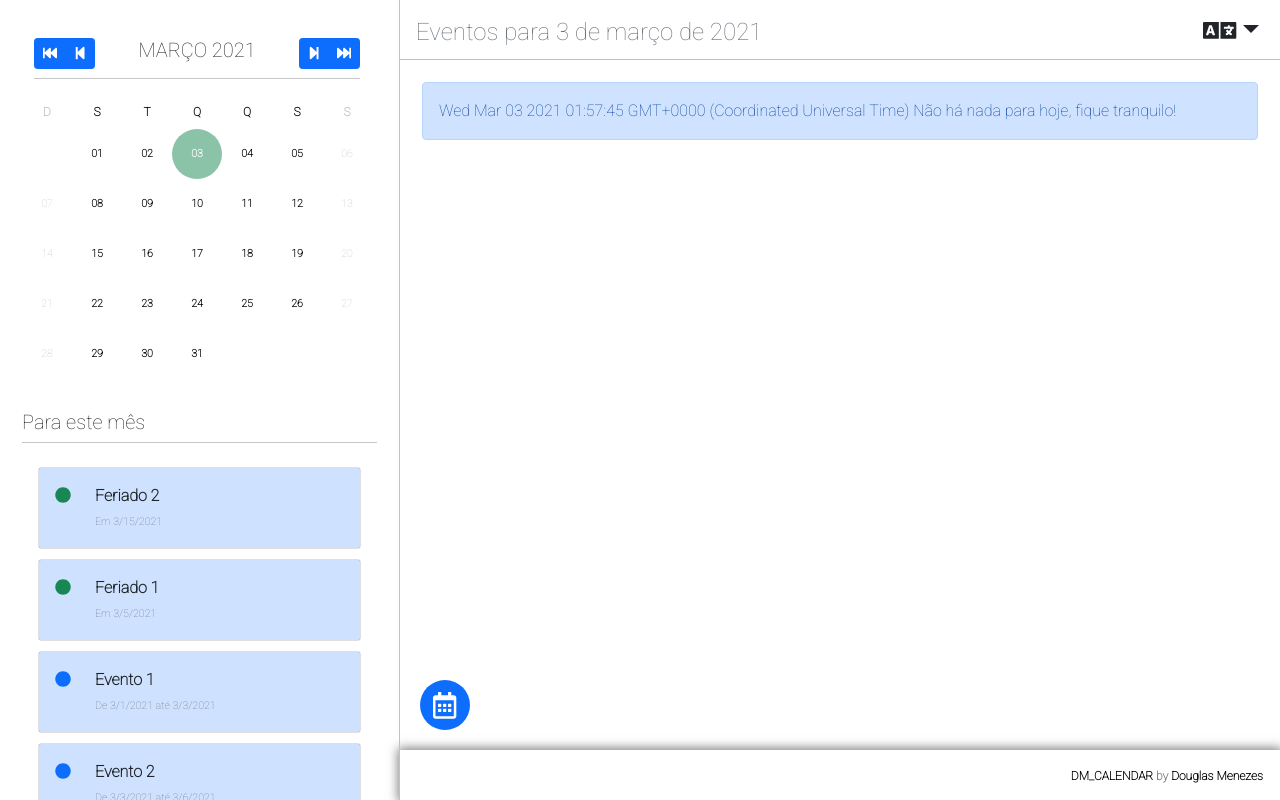
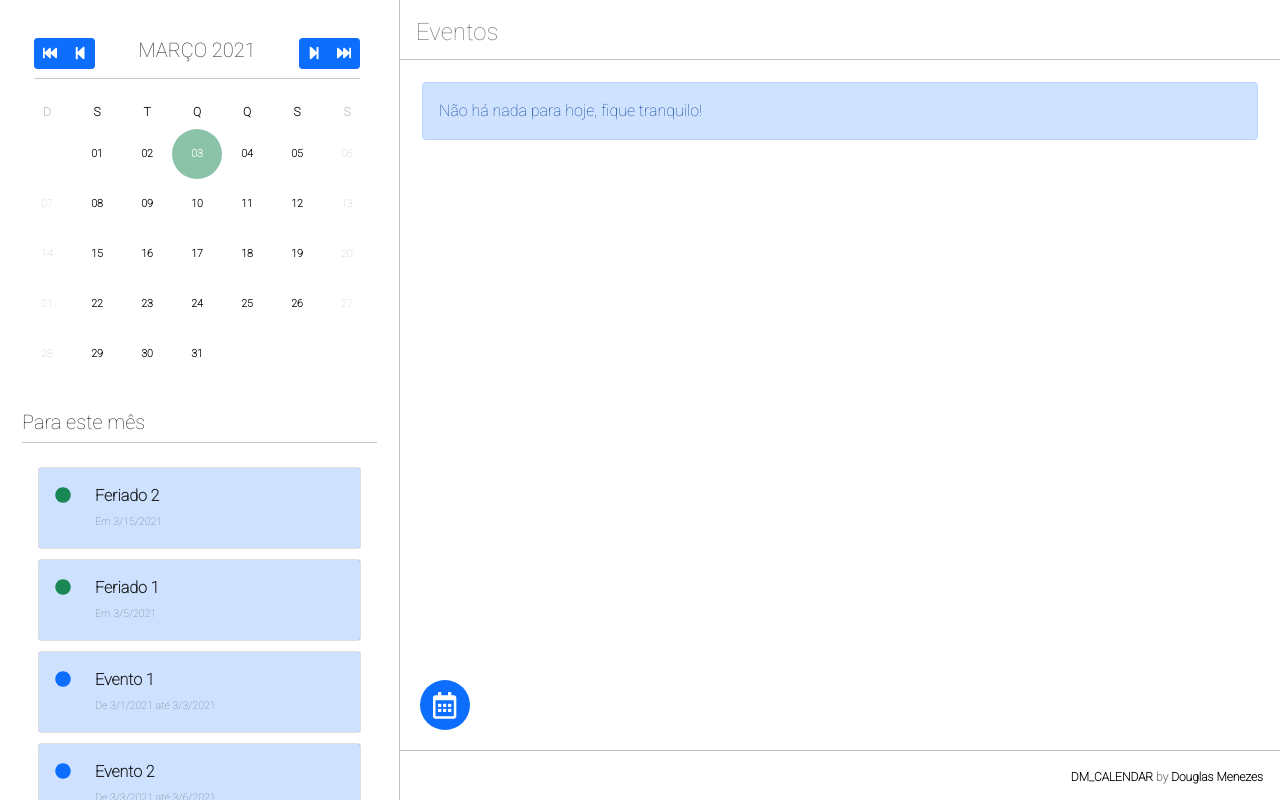
Before and after one commit to menezedouglas/custom-calendar, a Vue app: page / in a window 1280 px wide. Built offline with nearby package versions, Linux system fonts and the light colour scheme.

Commit message:
Aplicação básica terminada!Finalizar documentação!

```diff
--- a/src/App.vue
+++ b/src/App.vue
@@ -5,7 +5,10 @@
       :date="new Date()"
       :data="database"
       @changeDate="changeDate($event)"
-      :options="{}"
+      :options="{
+        selectLanguage: false,
+        showDate: false
+      }"
     ></full>
   </div>
 </template>
--- a/src/modules/day/component/index.vue
+++ b/src/modules/day/component/index.vue
@@ -24,7 +24,7 @@
         class="col-12"
       >
         <div class="alert alert-primary">
-          {{ date }} {{ lang.components.day.messages.nothing_today }}
+          {{ lang.components.day.messages.nothing_today }}
         </div>
       </div>
     </div>
--- a/src/modules/full/component/index.vue
+++ b/src/modules/full/component/index.vue
@@ -32,7 +32,7 @@
 #left_bar_ctrl:checked ~ .top-bar {
   width: calc(100% - 50px) !important;
 }
-
+#left_bar_ctrl:checked ~ .footer,
 #left_bar_ctrl:checked ~ .content {
   width: calc(100% - 50px) !important;
 }
@@ -65,6 +65,7 @@
 
 .left-bar {
   position: fixed;
+  z-index: 10;
   top: 0;
   left: 0;
   width: 400px;
@@ -148,12 +149,13 @@
   width: calc(100% - 400px);
   height: 50px;
   padding: 17px;
-  box-shadow:  0 0 10px 2px rgba(0,0,0,.5);
+  border-top: 1px solid #c1c1c1;
   z-index: -1;
   color: rgba(0,0,0,.5);
   text-align: right;
   font-size: 9pt;
   font-weight: bold;
+  transition: all .4s ease-in-out;
 }
 
 .footer a {
@@ -198,7 +200,7 @@
               <div class="card-body">
                 <div
                   class="card card-markup"
-                  v-for="(date, index) in data"
+                  v-for="(date, index) in eventsMonth"
                   v-bind:key="index"
                 >
                   <div class="card-body">
@@ -216,7 +218,7 @@
                   </div>
                 </div>
                 <div
-                  v-if="data.length === 0"
+                  v-if="eventsMonth.length === 0"
                   class="alert alert-success"
                 >
                   Não há programação para este mês!
@@ -271,7 +273,7 @@
     <div class="content">
       <day
         :langname="(lang) ? lang : `pt-br`"
-        :events="events"
+        :events="eventsDay"
         :date="date"
       ></day>
     </div>
@@ -327,7 +329,8 @@ export default {
       month: '',
       year: '',
       day: '',
-      events: [],
+      eventsDay: [],
+      eventsMonth: [],
       configs
     }
   },
@@ -351,63 +354,91 @@ export default {
         (typeof this.date === 'object') ? this.date.getDate() : new Date(this.date).getDate()
       ))
     },
-    changeDay (date) {
-      this.$emit('changeDate', date)
+    changeDay (date, allOfMonth = false, emit = true) {
+      if (emit) this.$emit('changeDate', date)
       this.setLanguage(this.lang, true, date)
       const showDate = {
         other: (data, param) => {
           const dataDate = new Date(data.date)
           const ref = (typeof param === 'object') ? param : new Date(param)
-
+          if (allOfMonth) {
             if (
-            (
-              dataDate.getDate() === ref.getDate()
-            ) &&
-            (
-              dataDate.getMonth() === ref.getMonth()
-            )
+              dataDate.getMonth() === ref.getMonth() &&
+              dataDate.getFullYear() === ref.getFullYear()
             ) {
-            this.events.push(data)
+              this.eventsMonth.push(data)
+            }
+          } else {
+            if (
+              dataDate.getDate() === ref.getDate() &&
+              dataDate.getMonth() === ref.getMonth() &&
+              dataDate.getFullYear() === ref.getFullYear()
+            ) {
+              this.eventsDay.push(data)
+            }
           }
         },
         event: (data, param) => {
           const init = new Date(data.init)
           const end = new Date(data.end)
           const ref = (typeof param === 'object') ? param : new Date(param)
+          if (allOfMonth) {
             if (
               (
+                init.getMonth() === ref.getMonth() &&
+                init.getFullYear() === ref.getFullYear()
+              ) ||
               (
-                init.getDate() <= ref.getDate()
+                end.getMonth() === ref.getMonth() &&
+                end.getFullYear() === ref.getFullYear()
+              )
+            ) {
+              this.eventsMonth.push(data)
+            }
+          } else {
+            if (
+              (
+                init.getDate() <= ref.getDate() &&
+                end.getDate() >= ref.getDate()
               ) &&
               (
-                  end.getDate() >= ref.getDate()
+                (
+                  init.getMonth() === ref.getMonth() &&
+                  init.getFullYear() === ref.getFullYear()
+                ) ||
+                (
+                  end.getMonth() === ref.getMonth() &&
+                  end.getFullYear() === ref.getFullYear()
                 )
-            ) &&
-            (
-              init.getMonth() === ref.getMonth() ||
-              end.getMonth() === ref.getMonth()
               )
             ) {
-            this.events.push(data)
+              this.eventsDay.push(data)
+            }
           }
         },
         holiday: (data, param) => {
           const dataDate = new Date(data.date)
           const ref = (typeof param === 'object') ? param : new Date(param)
 
+          if (allOfMonth) {
             if (
-            (
-              dataDate.getDate() === ref.getDate()
-            ) &&
-            (
-              dataDate.getMonth() === ref.getMonth()
-            )
+              dataDate.getMonth() === ref.getMonth() &&
+              dataDate.getFullYear() === ref.getFullYear()
             ) {
-            this.events.push(data)
+              this.eventsMonth.push(data)
+            }
+          } else {
+            if (
+              dataDate.getDate() === ref.getDate() &&
+              dataDate.getMonth() === ref.getMonth() &&
+              dataDate.getFullYear() === ref.getFullYear()
+            ) {
+              this.eventsDay.push(data)
             }
           }
         }
-      this.events = []
+      }
+      if (allOfMonth) { this.eventsMonth = [] } else { this.eventsDay = [] }
       this.data.map(data => {
         showDate[data.type](data, date)
       })
@@ -450,11 +481,12 @@ export default {
       }
     },
     changeMonthOrYear (data) {
-      this.changeDay(data)
+      this.changeDay(data, true, false)
     }
   },
   mounted () {
-    this.setLanguage()
+    const date = (typeof this.date === 'object') ? this.date : new Date(this.date)
+    this.changeDay(date, true, false)
   }
 }
 </script>
```
Lines whose indentation alone changed are shown as unchanged.
